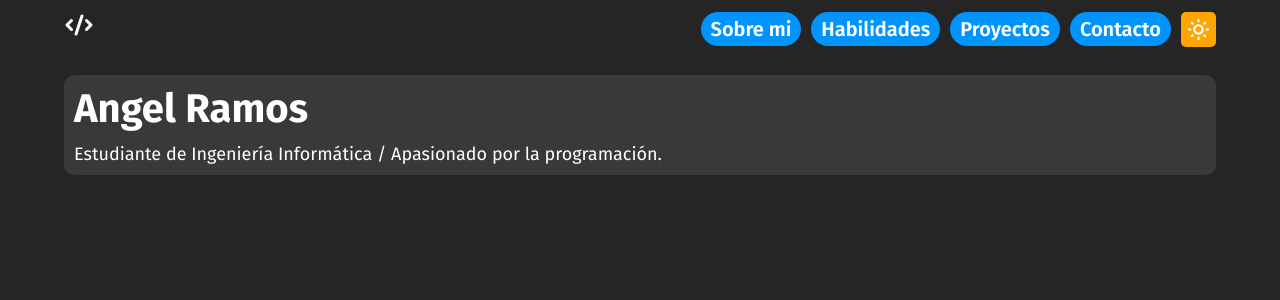
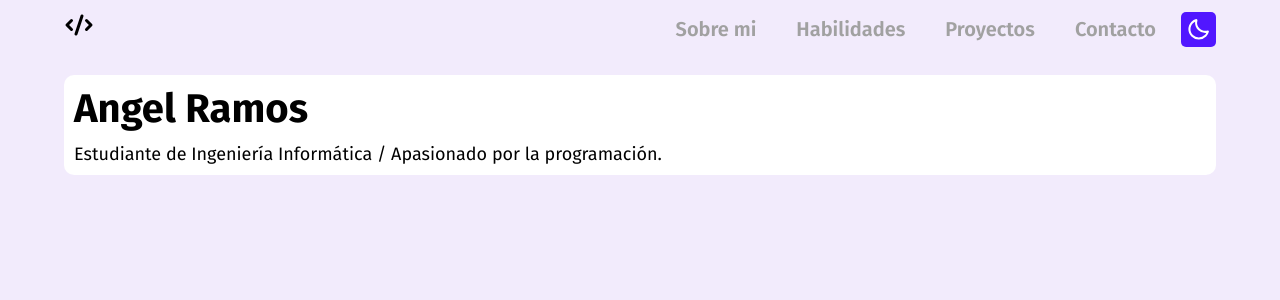
Before and after one commit to Ramos-Angel-20/Personal-Portfolio, a React (Create React App) app: page / in a window 1280 px wide. Shown: the top 300 px of the page. Built offline with nearby package versions, Linux system fonts and the light colour scheme.

Commit message:
Agregado soporte para tema oscuro

```diff
--- a/src/App.js
+++ b/src/App.js
@@ -1,13 +1,45 @@
+import { useRef, useEffect, useState } from 'react';
+
 import Header from './components/Header';
 import Navbar from './components/Navbar';
 
 //token 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
 
 const App = () => {
+
+  const [navbarClasses, setNavbarClasses] = useState('');
+  const mainRef = useRef(null);
+
+
+  const options = {
+    rootMargin: "-170px 0px 0px 0px"
+  };
+
+  const mainCallback = entries => {
+    entries.forEach(entry => {
+      if (entry.isIntersecting) {
+        setNavbarClasses('');
+      }
+
+      if (!entry.isIntersecting) {
+        setNavbarClasses('scrolled');
+      }
+    });
+  }
+
+  useEffect(() => {
+    const mainObserver = new IntersectionObserver(mainCallback, options);
+    mainObserver.observe(mainRef.current);
+  }, [mainRef, options]);
+
+
+
   return (
     <>
-      <Navbar />
-      <Header />
+      <Navbar classes={navbarClasses} />
+      <main ref={mainRef}>
+        <Header />
+      </main>
     </>
   );
 }
--- a/src/components/Backdrop.js
+++ b/src/components/Backdrop.js
@@ -5,14 +5,14 @@ import { createPortal } from 'react-dom';
 const BackdropOverlay = props => {
     return (
         <div className='backdrop' onClick={props.onClose}>
-            {props.children}
+
         </div>
     );
 }
 
 
 const Backdrop = props => {
-    return createPortal(<BackdropOverlay onClose={props.onClose}>{props.children}</BackdropOverlay>, document.getElementById('backdrop-root'));
+    return createPortal(<BackdropOverlay onClose={props.onClose}></BackdropOverlay>, document.getElementById('backdrop-root'));
 }
 
 
--- a/src/components/Navbar.js
+++ b/src/components/Navbar.js
@@ -1,25 +1,25 @@
-import { BiMenu, BiSun } from 'react-icons/bi';
+import { BiMenu, BiSun, BiMoon } from 'react-icons/bi';
 import { HiCode } from 'react-icons/hi';
 
-import { useEffect, useState } from 'react';
+import { useState, useContext } from 'react';
 
 import MobileMenu from './MobileMenu';
 import Backdrop from './Backdrop';
+import ThemeContext from '../context/ThemeContext';
 
-const Navbar = () => {
+
+const Navbar = (props) => {
 
     const [mobileMenuOpen, setMobileMenuOpen] = useState(false);
 
-    useEffect(() => {
-        document.body.classList.add('dark');
-    }, []);
+    const themeCtx = useContext(ThemeContext);
 
     const openMenuMobileHandler = () => {
         setMobileMenuOpen(prevState => !prevState);
     }
 
     return (
-        <div className='navbar'>
+        <div className={`navbar ${props.classes}`}>
 
                 <div className='navbar__content container'>
 
@@ -34,17 +34,18 @@ const Navbar = () => {
                             <li>Contacto</li>
                         </ul>
 
-                        <div className="navbar__content__icon theme__toggle">
-                            <BiSun />
+                        <div className="navbar__content__icon theme-toggle" onClick={() => themeCtx.themeChangeHandler()}>
+                            {themeCtx.theme === 'dark' ? <BiSun /> : <BiMoon/>}
                         </div>
 
-                        <div className="navbar__content__icon menu__button" onClick={openMenuMobileHandler}>
+                        <div className="navbar__content__icon menu-button" onClick={openMenuMobileHandler}>
                             <BiMenu />
                         </div>
 
                     </div>
 
-                    {mobileMenuOpen && <Backdrop onClose={openMenuMobileHandler}><MobileMenu opened={mobileMenuOpen}/></Backdrop> }
+                    {mobileMenuOpen && <Backdrop onClose={openMenuMobileHandler}></Backdrop> }
+                    <MobileMenu opened={mobileMenuOpen}/>
                 </div>
             </div>
     );
--- /dev/null
+++ b/src/context/ThemeContext.js
@@ -0,0 +1,8 @@
+import { createContext } from 'react';
+
+const ThemeContext = createContext({
+    theme: '',
+    themeChangeHandler: () => {}
+});
+
+export default ThemeContext;
--- /dev/null
+++ b/src/context/ThemeProvider.js
@@ -0,0 +1,51 @@
+import { useState, useEffect } from 'react';
+
+import ThemeContext from './ThemeContext';
+
+const ThemeProvider = ({ children }) => {
+
+    const [theme, setTheme] = useState('');
+
+    useEffect(() => {
+
+        const fetchedTheme = localStorage.getItem('portfolio-theme');
+
+        if (!fetchedTheme || fetchedTheme === 'light') {
+            setTheme('light');
+            document.body.classList.remove('dark');
+            localStorage.setItem('portfolio-theme', "light");
+        } else {
+            setTheme('dark');
+            document.body.classList.add('dark');
+            localStorage.setItem('portfolio-theme', "dark");
+
+        }
+
+    }, [theme]);
+
+    const themeChangeHandler = () => {
+
+        if (theme === 'light') {
+            setTheme('dark');
+            localStorage.setItem('portfolio-theme', "dark");
+        }
+
+        if (theme === 'dark') {
+            setTheme('light');
+            localStorage.setItem('portfolio-theme', "light");
+        }
+    }
+
+    const context = {
+        theme,
+        themeChangeHandler
+    };
+
+    return (
+        <ThemeContext.Provider value={context}>
+            {children}
+        </ThemeContext.Provider>
+    );
+}
+
+export default ThemeProvider;
--- a/src/index.js
+++ b/src/index.js
@@ -3,10 +3,13 @@ import ReactDOM from 'react-dom';
 import './styles/index.scss';
 import App from './App';
 
+import ThemeProvider from './context/ThemeProvider';
 
 ReactDOM.render(
   <React.StrictMode>
-    <App />
+    <ThemeProvider>
+      <App />
+    </ThemeProvider>
   </React.StrictMode>,
   document.getElementById('root')
 );
--- a/src/styles/base/_settings.scss
+++ b/src/styles/base/_settings.scss
@@ -9,6 +9,7 @@
     --container-background: #fff;
     --theme-button-background: #5117ff;
 
+    --menu-button-border-color: #000;
 
     --font-color: #000;
     --titles-font-color: #85828c;
@@ -32,7 +33,9 @@ body {
     background-color: var(--background-color);
     font-family: var(--primary-font);
     color: var(--font-color);
-    height: 300rem;
+    min-height: 100vh;
+
+    transition: all 200ms ease;
 }
 
 body.dark {
@@ -43,6 +46,8 @@ body.dark {
     --font-color: #fff;
     --menu-button-font-color: #fff;
     --titles-font-color: #fff;
+
+    --menu-button-border-color: #fff;
 }
 
 .container {
@@ -50,10 +55,3 @@ body.dark {
     max-width: 1200px;
     margin: 0 auto;
 }
-
-//TODO: Implementar.
-.gradient-text {
-
-    -webkit-background-clip: text;
-    -webkit-text-fill-color: transparent;
-}
--- a/src/styles/components/_Backdrop.scss
+++ b/src/styles/components/_Backdrop.scss
@@ -1,7 +1,7 @@
 .backdrop {
     min-height: 100vh;
     width: 100%;
-    position: absolute;
+    position: fixed;
     z-index: 1;
     top: 0;
     left: 0;
--- a/src/styles/components/_Navbar.scss
+++ b/src/styles/components/_Navbar.scss
@@ -40,6 +40,7 @@
             display: flex;
             justify-content: center;
             align-items: center;
+            cursor: pointer;
         }
 
 
@@ -54,25 +55,35 @@
 
 
             & li {
-                border-radius: 2rem;
+                // border-radius: 2rem;
                 font-weight: 600;
-                padding: .5rem 1rem;
-                background-color: #0094ff;
-                color: white;
+                padding: .5rem 1.5rem;
+
+                // background-color: #0094ff;
+                color: rgb(161, 161, 161);
             }
         }
     }
 }
 
-.theme__toggle {
+.navbar.scrolled {
+    background-color: var(--container-background);
+    box-shadow: 5px 0px 8px rgba(0,0,0,0.8);
+}
+
+.theme-toggle {
     background-color: var(--theme-button-background);
     font-size: 2.5rem;
     color: var(--theme-button-color);
 }
 
+.menu-button {
+    border: 1px solid var(--menu-button-border-color);
+}
+
 // Ocultamos el icono de menu en pantallas grandes.
 @media screen and (min-width: 768px) {
-    .menu__button {
+    .menu-button {
         display: none;
     }
 
```
